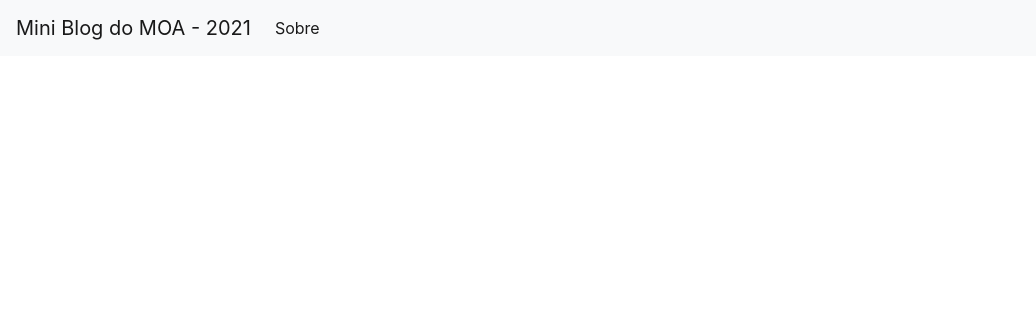
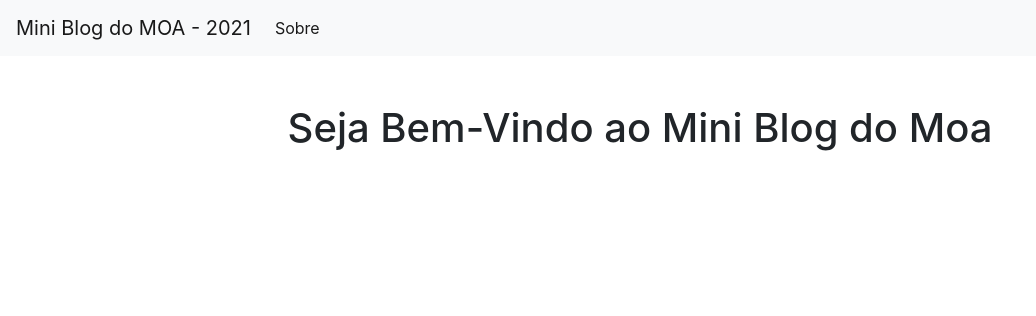
Before and after one commit to MoisesTedeschi/mini-blog-flask, a Flask app: page / in a window 1280 px wide. Shown: the top 316 px of the page, without its empty margins (0-1036 px from the left). Run offline with Flask 2, Linux system fonts and the light colour scheme; some libraries are stand-ins or nearby versions.

Commit message:
dEstrutura básica criada para templates.

```diff
--- a/static/css/style.css
+++ /dev/null
@@ -1,6 +0,0 @@
-h1 {
-    border: 2px #eee solid;
-    color: brown;
-    text-align: center;
-    padding: 10px;
-}
--- /dev/null
+++ b/templates/base.html
@@ -0,0 +1,36 @@
+<!doctype html>
+<html lang="pt-br">
+  <head>
+    <!-- Required meta tags -->
+    <meta charset="utf-8">
+    <meta name="viewport" content="width=device-width, initial-scale=1, shrink-to-fit=no">
+
+    <!-- Bootstrap CSS -->
+    <link rel="stylesheet" href="https://stackpath.bootstrapcdn.com/bootstrap/4.3.1/css/bootstrap.min.css" integrity="sha384-ggOyR0iXCbMQv3Xipma34MD+dH/1fQ784/j6cY/iJTQUOhcWr7x9JvoRxT2MZw1T" crossorigin="anonymous">
+
+    <title>2021 | {% block title %}{% endblock %}</title>
+  </head>
+  <body>
+    <nav class="navbar navbar-expand-md navbar-light bg-light">
+        <a class="navbar-brand" href="{{ url_for('index')}}">Mini Blog do MOA - 2021</a>
+        <button class="navbar-toggler" type="button" data-toggle="collapse" data-target="#navbarNav" aria-controls="navbarNav" aria-expanded="false" aria-label="Toggle navigation">
+            <span class="navbar-toggler-icon"></span>
+        </button>
+        <div class="collapse navbar-collapse" id="navbarNav">
+            <ul class="navbar-nav">
+            <li class="nav-item active">
+                <a class="nav-link" href="#">Sobre</a>
+            </li>
+            </ul>
+        </div>
+    </nav>
+
+    {% block content %}{% endblock %}
+
+    <!-- Optional JavaScript -->
+    <!-- jQuery first, then Popper.js, then Bootstrap JS -->
+    <script src="https://code.jquery.com/jquery-3.3.1.slim.min.js" integrity="sha384-q8i/X+965DzO0rT7abK41JStQIAqVgRVzpbzo5smXKp4YfRvH+8abtTE1Pi6jizo" crossorigin="anonymous"></script>
+    <script src="https://cdnjs.cloudflare.com/ajax/libs/popper.js/1.14.7/umd/popper.min.js" integrity="sha384-UO2eT0CpHqdSJQ6hJty5KVphtPhzWj9WO1clHTMGa3JDZwrnQq4sF86dIHNDz0W1" crossorigin="anonymous"></script>
+    <script src="https://stackpath.bootstrapcdn.com/bootstrap/4.3.1/js/bootstrap.min.js" integrity="sha384-JjSmVgyd0p3pXB1rRibZUAYoIIy6OrQ6VrjIEaFf/nJGzIxFDsf4x0xIM+B07jRM" crossorigin="anonymous"></script>
+  </body>
+</html>
--- a/templates/index.html
+++ b/templates/index.html
@@ -1,37 +1,17 @@
-<!doctype html>
-<html lang="pt-br">
-  <head>
-    <!-- Required meta tags -->
-    <meta charset="utf-8">
-    <meta name="viewport" content="width=device-width, initial-scale=1, shrink-to-fit=no">
+{% extends 'base.html' %}
 
-    <!-- Bootstrap CSS -->
-    <link rel="stylesheet" href="https://stackpath.bootstrapcdn.com/bootstrap/4.3.1/css/bootstrap.min.css" integrity="sha384-ggOyR0iXCbMQv3Xipma34MD+dH/1fQ784/j6cY/iJTQUOhcWr7x9JvoRxT2MZw1T" crossorigin="anonymous">
+{% block content %}
 
-    <title>{% block title %}{% endblock %}</title>
-  </head>
-  <body>
-    <nav class="navbar navbar-expand-md navbar-light bg-light">
-        <a class="navbar-brand" href="{{ url_for('index')}}">Mini Blog do MOA - 2021</a>
-        <button class="navbar-toggler" type="button" data-toggle="collapse" data-target="#navbarNav" aria-controls="navbarNav" aria-expanded="false" aria-label="Toggle navigation">
-            <span class="navbar-toggler-icon"></span>
-        </button>
-        <div class="collapse navbar-collapse" id="navbarNav">
-            <ul class="navbar-nav">
-            <li class="nav-item active">
-                <a class="nav-link" href="#">Sobre</a>
-            </li>
-            </ul>
+    <div class="container">
+        <div class="row">
+            <div class="col-sm">
+                <h1 class="text-center mt-5">
+                {% block title %}
+                    Seja Bem-Vindo ao Mini Blog do Moa
+                {% endblock %}
+                </h1>
+            </div>
         </div>
-    </nav>
-    <div class="container">
-        {% block content %}{% endblock %}
     </div>
 
-    <!-- Optional JavaScript -->
-    <!-- jQuery first, then Popper.js, then Bootstrap JS -->
-    <script src="https://code.jquery.com/jquery-3.3.1.slim.min.js" integrity="sha384-q8i/X+965DzO0rT7abK41JStQIAqVgRVzpbzo5smXKp4YfRvH+8abtTE1Pi6jizo" crossorigin="anonymous"></script>
-    <script src="https://cdnjs.cloudflare.com/ajax/libs/popper.js/1.14.7/umd/popper.min.js" integrity="sha384-UO2eT0CpHqdSJQ6hJty5KVphtPhzWj9WO1clHTMGa3JDZwrnQq4sF86dIHNDz0W1" crossorigin="anonymous"></script>
-    <script src="https://stackpath.bootstrapcdn.com/bootstrap/4.3.1/js/bootstrap.min.js" integrity="sha384-JjSmVgyd0p3pXB1rRibZUAYoIIy6OrQ6VrjIEaFf/nJGzIxFDsf4x0xIM+B07jRM" crossorigin="anonymous"></script>
-  </body>
-</html>
+{% endblock %}
```
